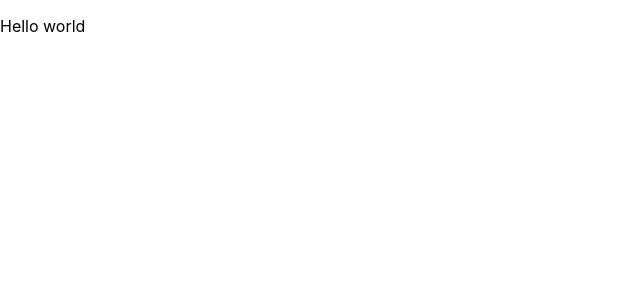
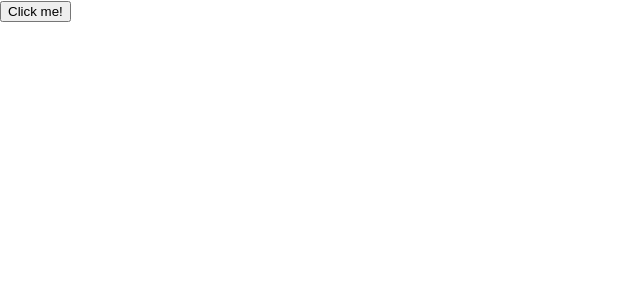
Before and after one commit to valensixx/react-treaning-part-two, a React (Create React App) app: page / in a window 1280 px wide. Shown: the top 300 px of the page, without its empty margins (0-640 px from the left). Built offline with nearby package versions, Linux system fonts and the light colour scheme.

Commit message:
tesk done show hide hello text using {? </>: ' '}

```diff
--- a/src/App.js
+++ b/src/App.js
@@ -1,13 +1,18 @@
 import React, {useState} from "react";
-
+import Hello from "./Hello";
 //create component with text "hello, how are you?".
 //create button witj var isShown with value false.
 //OnClick isShown == ture and the text is shown.
 
-export default function Hello(){
+export default function App(){
+    const[isShown, setIsShown] = useState(false);
     return(
         <div>
-            <p>Hello world</p>
+            <button onClick = {()=>{
+                setIsShown(!isShown);
+            }}>Click me!</button>
+            {isShown ? < Hello /> : ''}
+            {isShown && < Hello />}
         </div>
     );
 };
--- /dev/null
+++ b/src/Hello.js
@@ -0,0 +1,7 @@
+import React, {useState} from "react";
+
+export default function Hello(){
+    return (
+        <div>Hello, how are you?</div>
+    );
+};
```
